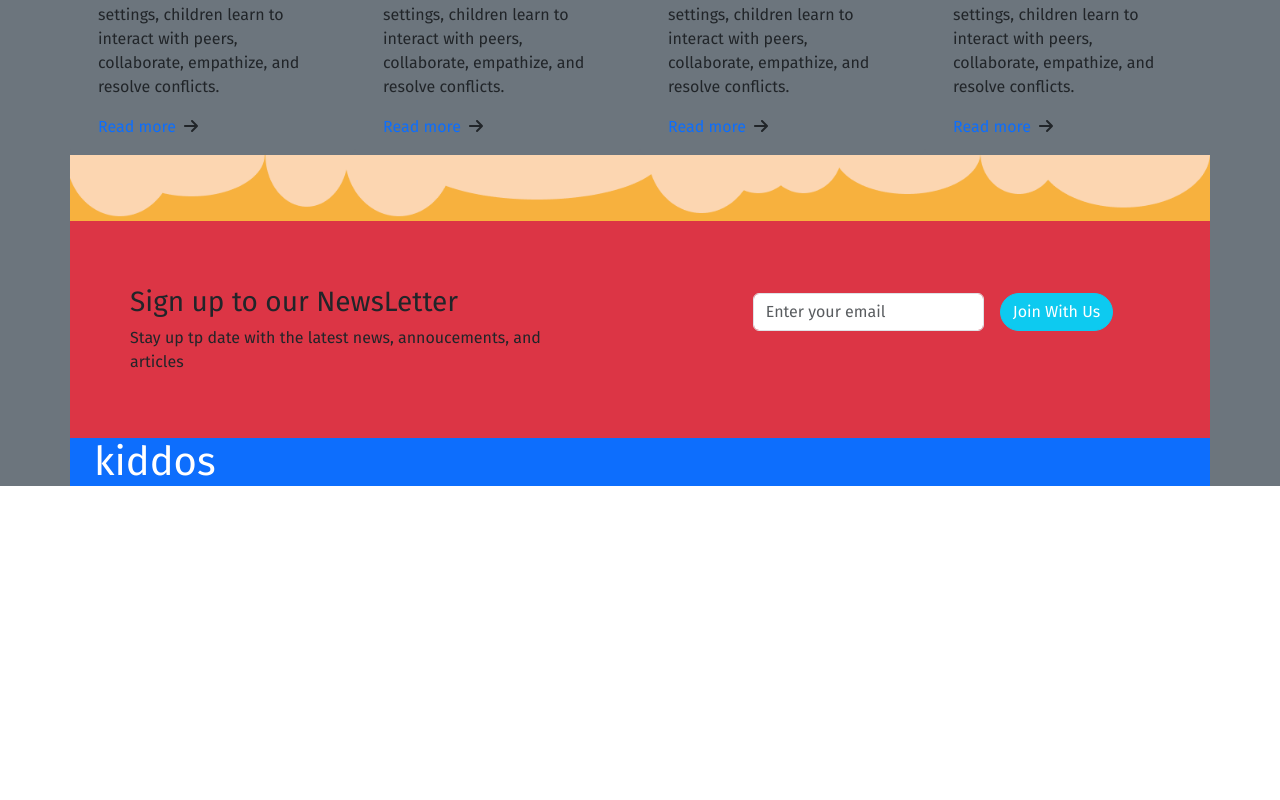
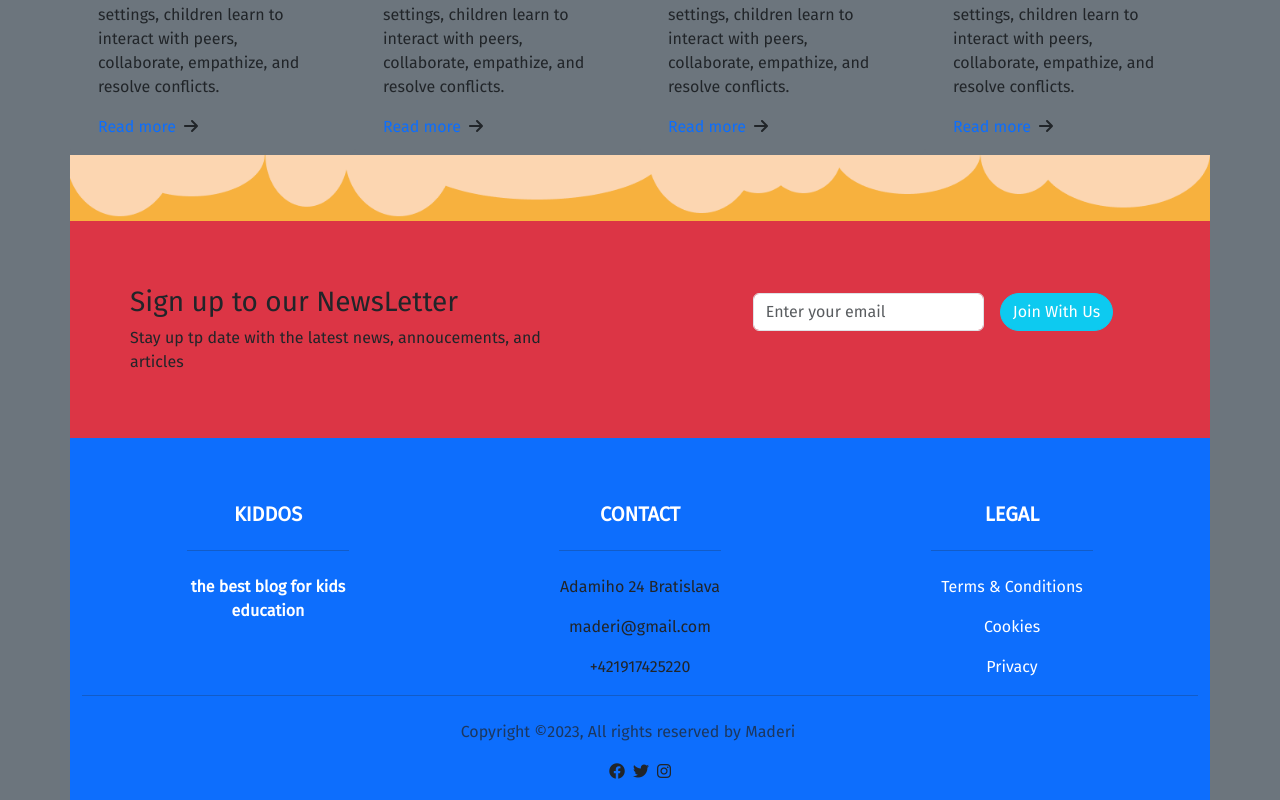
Before and after one commit to maderi21/blog, a JavaScript app: page / in a window 1280 px wide. Shown: the part 2767-3567 px from the top of the page. Before the commit the page ends 3261 px from the top, so only its background shows below. Built offline with nearby package versions, Linux system fonts and the light colour scheme; the HTML template or start-up script is replaced by a standard one; a web font is replaced by a local one.

Commit message:
footer final

```diff
--- a/src/App.js
+++ b/src/App.js
@@ -421,7 +421,7 @@ function App() {
                   <Form.Group className="mx-3" controlId="formBasicEmail">
                     <Form.Control type="email" placeholder="Enter your email" />
                   </Form.Group>
-                  <Button variant="btn btn-info rounded-pill text-white ">
+                  <Button variant="btn btn-info rounded-pill text-white col-xs-">
                     Join With Us
                   </Button>
                 </div>
@@ -431,10 +431,77 @@ function App() {
         </Container>
 
         {/* Footer */}
-        <footer class="bg-primary container">
-          <Container className="text-white">
-            <h1>kiddos</h1>
-          </Container>
+        <footer class="bg-primary container pt-5">
+          <div className="container text-center text-md-left">
+            <div className="row text-center text-md-left">
+              <div className="col-md-2 col-lg-2 col-xl-2 mx-auto mt-3">
+                <h5 className="text-uppercase mb-4 fw-bold text-white">
+                  kiddos
+                </h5>
+                <hr className="mb-4" />
+                <p className="text-white fw-bold">
+                  the best blog for kids education
+                </p>
+              </div>
+              <div className="col-md-2 col-lg-2 col-xl-2 mx-auto mt-3">
+                <h5 className="text-uppercase mb-4 fw-bold text-white">
+                  contact
+                </h5>
+                <hr className="mb-4" />
+                <p>Adamiho 24 Bratislava</p>
+                <p>maderi@gmail.com</p>
+                <p>+421917425220</p>
+              </div>
+              <div className="col-md-2 col-lg-2 col-xl-2 mx-auto mt-3">
+                <h5 className="text-uppercase mb-4 fw-bold text-white">
+                  legal
+                </h5>
+                <hr className="mb-4" />
+                <p className="text-white">
+                  <a href="#" className="text-white text-decoration-none">
+                    Terms & Conditions
+                  </a>
+                </p>
+                <p className="text-white">
+                  <a href="#" className="text-white text-decoration-none">
+                    Cookies
+                  </a>
+                </p>
+                <p className="text-white">
+                  <a href="#" className="text-white text-decoration-none">
+                    Privacy
+                  </a>
+                </p>
+              </div>
+              <hr className="mb-4" />
+              <div className="row d-flex justify-content-center text-muted">
+                <div>
+                  <p>Copyright ©2023, All rights reserved by Maderi </p>
+                </div>
+              </div>
+            </div>
+            <div className="row d-flex justify-content-center">
+              <div className="text-center">
+                <ul className="lins-unstyled list-inline">
+                  <li className="list-inline-item">
+                    <a href="#" className="text-dark">
+                      <li className="fab fa-facebook"></li>
+                    </a>
+                  </li>
+                  <li className="list-inline-item">
+                    <a href="#" className="text-dark">
+                      <li className="fab fa-twitter"></li>
+                    </a>
+                  </li>
+                  <li className="list-inline-item">
+                    <a href="#" className="text-dark">
+                      <li className="fab fa-instagram"></li>
+                    </a>
+                  </li>
+                </ul>
+              </div>
+            </div>
+          </div>
         </footer>
       </div>
     </>
```
